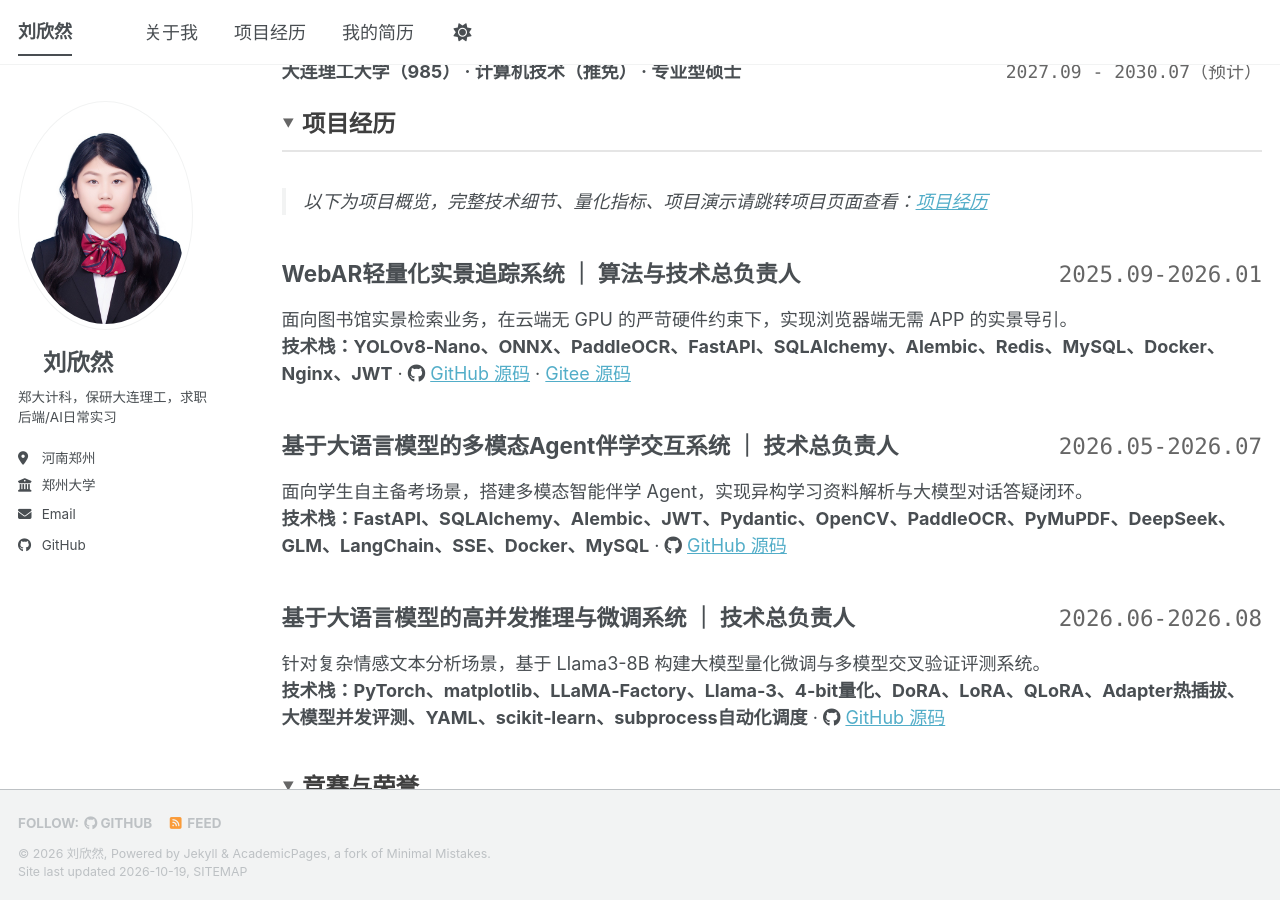
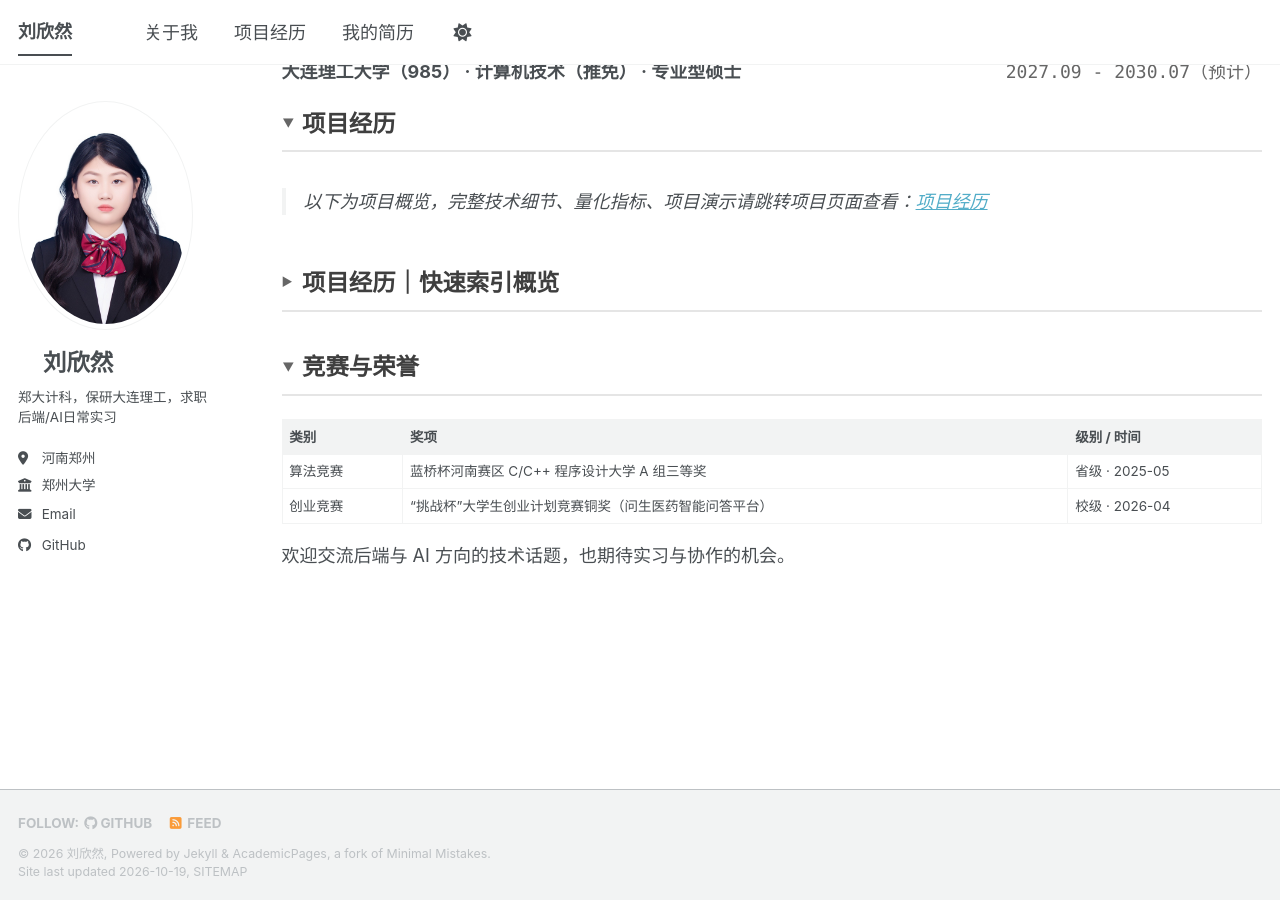
Before and after one commit to Linsensn/Linsensn.github.io, a Jekyll site: the page built from _pages/about.md, in a window 1280 px wide and 900 px high, scrolled down 701 px. Built offline with Jekyll 4.4.1, drawn with Linux system fonts in a browser that asks for light colours; comment, search, counter and statistics services are not loaded; a style sheet for code colours, icons or effects is not loaded.

Commit message:
Update about.md

```diff
--- a/_pages/about.md
+++ b/_pages/about.md
@@ -47,6 +47,13 @@ redirect_from:
 
 > 以下为项目概览，完整技术细节、量化指标、项目演示请跳转项目页面查看：[项目经历](/portfolio/)
 
+<details class="fold">
+<summary>项目经历｜快速索引概览</summary>
+
+<div markdown="1">
+
+> 以下为项目概览，完整技术细节、量化指标、项目演示请点击标题跳转至对应项目详情：
+
 <h2 style="display: flex; justify-content: space-between; align-items: baseline;">
   <span>WebAR轻量化实景追踪系统 ｜ 算法与技术总负责人</span>
   <span style="font-weight: normal; color: #666;"><code>2025.09‑2026.01</code></span>
@@ -71,6 +78,22 @@ redirect_from:
 针对复杂情感文本分析场景，基于 Llama3-8B 构建大模型量化微调与多模型交叉验证评测系统。<br>
 **技术栈：PyTorch、matplotlib、LLaMA‑Factory、Llama‑3、4‑bit量化、DoRA、LoRA、QLoRA、Adapter热插拔、大模型并发评测、YAML、scikit‑learn、subprocess自动化调度** · <i class="fab fa-github"></i> [GitHub 源码](https://github.com/Linsensn/llama3-sentiment-concurrent)
 
+<h2 style="display: flex; justify-content: space-between; align-items: baseline;">
+  <span>Z世代场景化智慧健康管理平台｜问生Ways（挑战杯）｜开发部负责人</span>
+  <span style="font-weight: normal; color: #666;"><code>2025.10‑2025.12</code></span>
+</h2>
+
+挑战杯参赛项目，面向大学生群体，基于药食同源中医体质理论实现体质测评、场景化健康推荐知识库。<br>
+**技术栈：Java、SpringBoot、SpringSecurity、JWT、MyBatis、MySQL、阿里云ECS/RDS、Maven** · <i class="fab fa-github"></i> [Gitee 源码](https://gitee.com/LXRDL/Wen‑Sheng‑Online‑Platform) · [线上站点](https://wenshengways.xyz)
+
+<h2 style="display: flex; justify-content: space-between; align-items: baseline;">
+  <span>电影在线购票系统｜独立开发</span>
+  <span style="font-weight: normal; color: #666;"><code>2025.08‑2025.10</code></span>
+</h2>
+
+SpringBoot+MySQL+Redis实现电影购票平台；自主实现乐观锁+Redis分布式锁+异步队列三级防超卖，Jmeter高并发压测验证。<br>
+**技术栈：Java、SpringBoot、MyBatis‑Plus、MySQL、Redis、JWT、BCrypt、Vue2、Jmeter** · <i class="fab fa-github"></i> [Gitee 源码](https://gitee.com/LXRDL/Movie‑Ticket‑Booking‑System)
+
 </div>
 </details>
 
```
